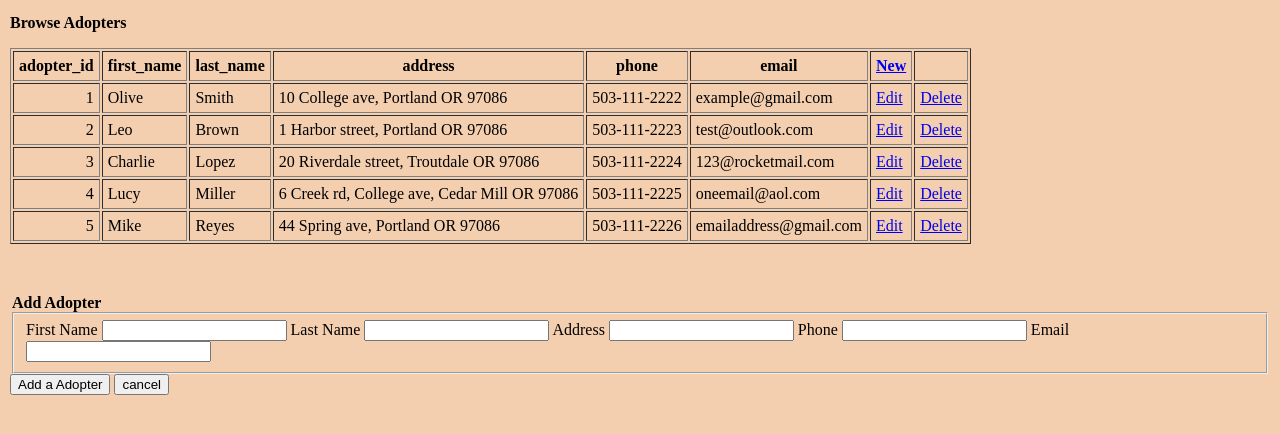
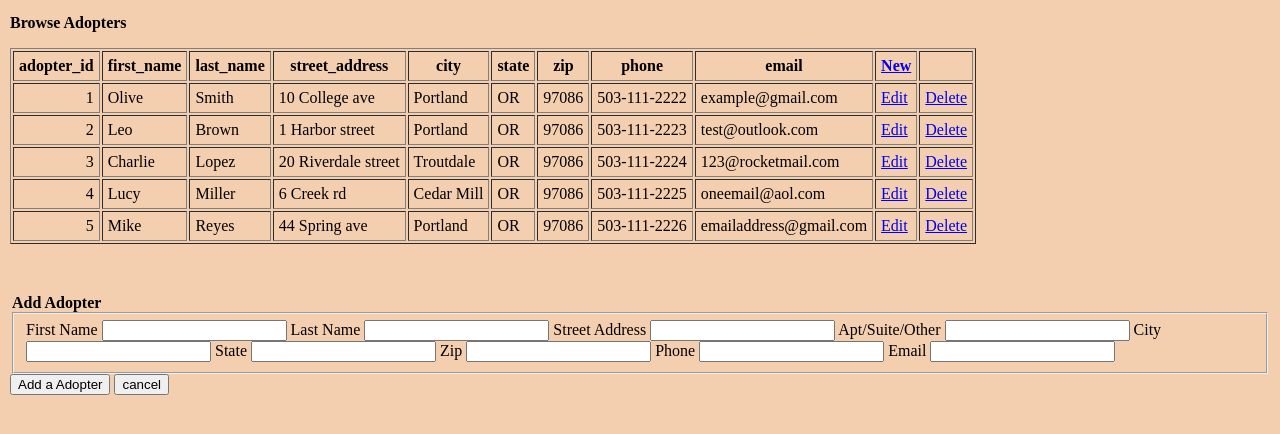
Before and after one commit to tomomiWH/furryfriends, a plain HTML site: page adopters.html in a window 1280 px wide. Shown: the part 154-588 px from the top of the page. Drawn offline with Linux system fonts and the light colour scheme.

Commit message:
Committing local changes before merge

```diff
--- a/adopters.html
+++ b/adopters.html
@@ -25,7 +25,10 @@
     <th>adopter_id</th>
     <th>first_name</th>
     <th>last_name</th>
-    <th>address</th>
+    <th>street_address</th>
+    <th>city</th>
+    <th>state</th>
+    <th>zip</th>
     <th>phone</th>
     <th>email</th>
     <th><a href="#">New</a></th>
@@ -36,7 +39,10 @@
     <td align="right" >1</td>
     <td >Olive</td>
     <td >Smith</td>
-    <td >10 College ave, Portland OR 97086</td>
+    <td >10 College ave</td>
+    <td >Portland</td>
+    <td >OR</td>
+    <td >97086</td>
     <td>503-111-2222</td>
     <td>example@gmail.com</td>
     <td><a href="#">Edit</a></td>
@@ -47,7 +53,10 @@
     <td align="right" >2</td>
     <td>Leo</td>
     <td>Brown</td>
-    <td >1 Harbor street, Portland OR 97086</td>
+    <td >1 Harbor street</td>
+    <td >Portland</td>
+    <td >OR</td>
+    <td >97086</td>
     <td >503-111-2223</td>
     <td>test@outlook.com</td>
     <td><a href="#">Edit</a></td>
@@ -58,7 +67,10 @@
     <td align="right">3</td>
     <td>Charlie</td>
     <td>Lopez</td>
-    <td >20 Riverdale street, Troutdale OR 97086</td>
+    <td >20 Riverdale street</td>
+    <td >Troutdale</td>
+    <td >OR</td>
+    <td >97086</td>
     <td>503-111-2224</td>
     <td>123@rocketmail.com</td>
     <td><a href="#">Edit</a></td>
@@ -69,7 +81,10 @@
     <td align="right">4</td>
     <td>Lucy</td>
     <td>Miller</td>
-    <td >6 Creek rd, College ave, Cedar Mill OR 97086</td>
+    <td >6 Creek rd</td>
+    <td >Cedar Mill</td>
+    <td >OR</td>
+    <td >97086</td>
     <td>503-111-2225</td>
     <td>oneemail@aol.com</td>
     <td><a href="#">Edit</a></td>
@@ -80,7 +95,10 @@
     <td align="right">5</td>
     <td>Mike</td>
     <td>Reyes</td>
-    <td >44 Spring ave, Portland OR 97086</td>
+    <td >44 Spring ave</td>
+    <td >Portland</td>
+    <td >OR</td>
+    <td >97086</td>
     <td>503-111-2226</td>
     <td>emailaddress@gmail.com</td>
     <td><a href="#">Edit</a></td>
@@ -95,7 +113,11 @@
           <fieldset class="fields">
             <label> First Name </label> <input type="text" name="first_name">
             <label> Last Name </label> <input type="text" name="last_name">
-            <label> Address </label> <input type="text" name="address">
+            <label> Street Address </label> <input type="text" name="street_address">
+            <label> Apt/Suite/Other </label> <input type="text" name="apt_suite_other">
+            <label> City </label> <input type="text" name="street_acityddress">
+            <label> State </label> <input type="text" name="state">
+            <label> Zip </label> <input type="text" name="zip">
             <label> Phone </label> <input type="text" name="phone">
             <label> Email </label> <input type="text" name="email">
           </fieldset>
```
